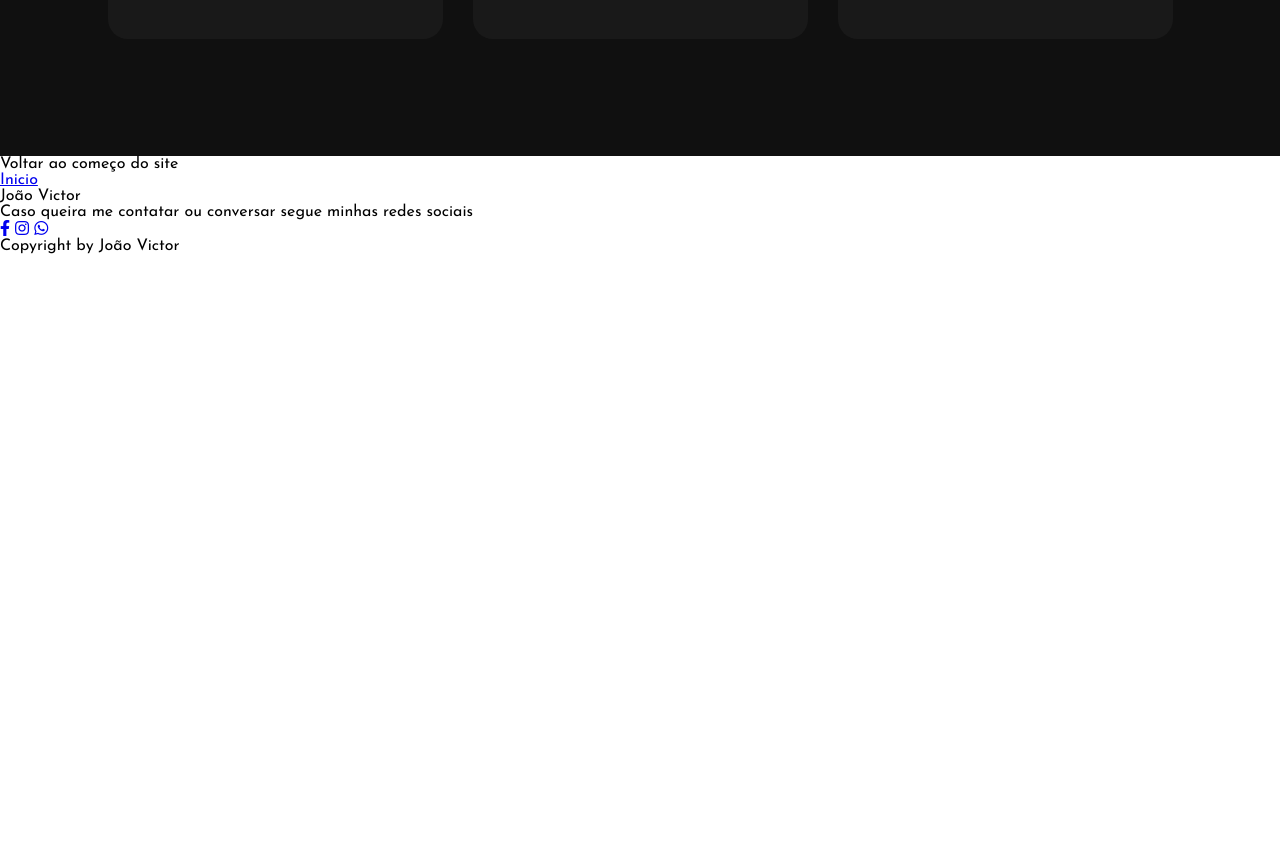
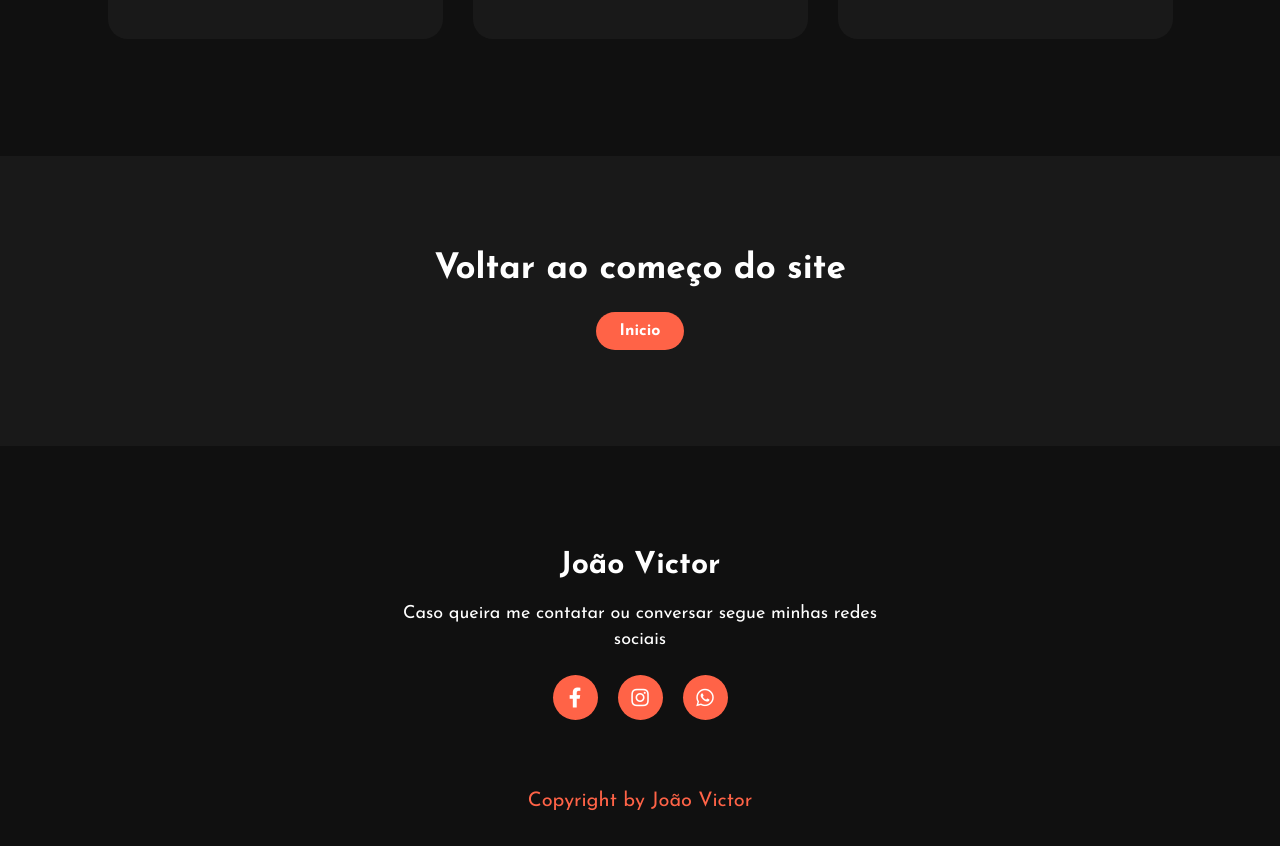
Before and after one commit to victoraraujo5/joao-victor-web, a plain HTML site: page index.html in a window 1280 px wide. Shown: the part 2009-2855 px from the top of the page. Before the commit the page ends 2263 px from the top, so only its background shows below. Drawn offline with Linux system fonts and the light colour scheme.

Commit message:
Add files via upload

```diff
--- a/css/main.css
+++ b/css/main.css
@@ -219,3 +219,82 @@ h5{
     border: 2px solid tomato;
     cursor: pointer;
 }
+.contato{
+    width: 100%;
+    height: 290px;
+    background: #191919;
+    display: flex;
+    align-items: center;
+    flex-direction: column;
+    justify-content: center;
+}
+.contato p{
+    color: white;
+    font-size: 35px;
+    font-weight: bold;
+    margin-bottom: 25px;
+}
+.contato .bttn2{
+    background-color: tomato;
+    color: white;
+    text-decoration: none;
+    border: 2px solid transparent;
+    font-weight: bold;
+    padding: 9px 22px;
+    border-radius: 30px;
+    transition: .4s ;
+}
+.contato .bttn2:hover{
+    background-color: transparent;
+    border: 2px solid tomato;
+    cursor: pointer;
+}
+footer{
+    position: relative;
+    width: 100%;
+    height: 400px;
+    background: #101010;
+    display: flex;
+    flex-direction: column;
+    align-items: center;
+    justify-content: center;
+}
+footer p:nth-child(1){
+    font-size: 30px;
+    color: white;
+    margin-bottom: 20px;
+    font-weight: bold;
+}
+footer p:nth-child(2){
+    color: white;
+    font-size: 18px;
+    width: 500px;
+    text-align: center;
+    line-height: 26px;
+}
+.sociais{
+    display: flex;
+}
+.sociais a{
+    width: 45px;
+    height: 45px;
+    display: flex;
+    align-items: center;
+    justify-content: center;
+    background: tomato;
+    border-radius: 50%;
+    margin: 22px 10px;
+    color: white;
+    text-decoration: none;
+    font-size: 20px;
+}
+.sociais a:hover{
+    transform: scale(1.3);
+    transition: 1s;
+}
+.fim{
+    position: absolute;
+    color: tomato;
+    bottom: 35px;
+    font-size: 20px;
+}
```
